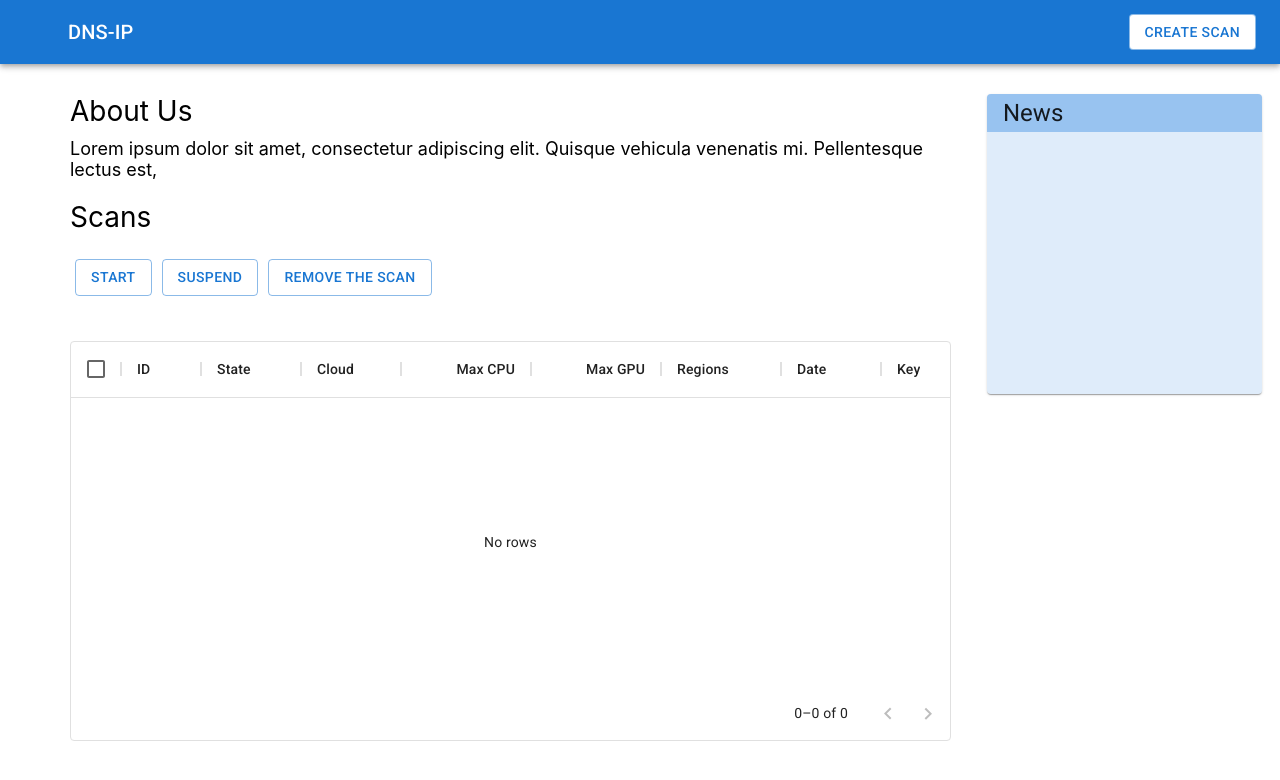
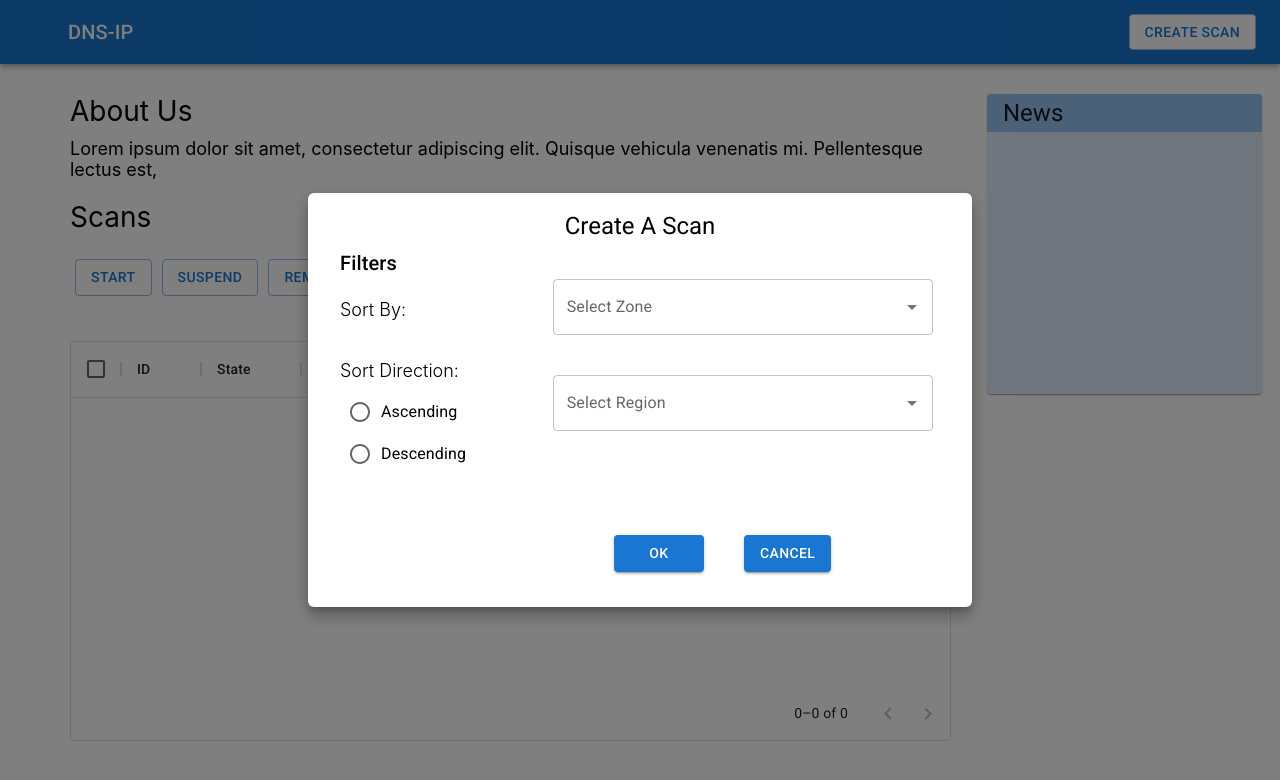
Before and after one commit to scorelab/DNSTool-Web-Application, a React (Create React App) app: page / in a window 1280 px wide. Both pictures are taken after a click on the button "CREATE SCAN". Shown: the top 780 px of the page. Built offline with nearby package versions, Linux system fonts and the light colour scheme; some icons are missing.

Commit message:
create scan ui

```diff
--- /dev/null
+++ b/src/components/createScan/index.js
@@ -0,0 +1,113 @@
+import React from 'react'
+import Box from '@material-ui/core/Box';
+import Typography from '@material-ui/core/Typography';
+import Modal from '@material-ui/core/Modal';
+import { Grid } from '@material-ui/core';
+import Stack from '@material-ui/core/Stack';
+import Radio from '@material-ui/core/Radio';
+import FormControlLabel from '@material-ui/core/FormControlLabel';
+import RadioGroup from '@material-ui/core/RadioGroup';
+import TextField from '@material-ui/core/TextField';
+import Autocomplete from '@material-ui/core/Autocomplete'
+import Button from '@material-ui/core/Button';
+
+const style = {
+    position: 'absolute',
+    top: '50%',
+    left: '50%',
+    transform: 'translate(-50%, -50%)',
+    width: 600,
+    minHeight: 350,
+    bgcolor: 'background.paper',
+    boxShadow: 10,
+    borderRadius: '6px',
+    p: 4,
+};
+
+const top100Films = [
+    { title: 'The Shawshank Redemption', year: 1994 },
+    { title: 'The Godfather', year: 1972 },
+    { title: 'The Godfather: Part II', year: 1974 },
+    { title: 'The Dark Knight', year: 2008 },
+    { title: '12 Angry Men', year: 1957 },
+    { title: "Schindler's List", year: 1993 },
+    { title: 'Pulp Fiction', year: 1994 },
+    { title: 'The Lord of the Rings: The Return of the King', year: 2003 },
+    { title: 'The Good, the Bad and the Ugly', year: 1966 },
+    { title: 'Fight Club', year: 1999 }
+]
+
+function CreateScanModal({ open, handleClose }) {
+    return (
+        <>
+            <Modal
+                open={open}
+                onClose={handleClose}
+                aria-labelledby="modal-modal-title"
+                aria-describedby="modal-modal-description"
+            >
+                <Box sx={style}>
+                    <Typography id="modal-modal-title" variant="h5" component="h2" textAlign='center' style={{ marginTop: '-15px' }}>
+                        Create A Scan
+                    </Typography>
+                    <Typography id="modal-modal-title" variant="h6" component="h2" style={{ marginTop: '5px' }}>
+                        Filters
+                    </Typography>
+                    <Grid container spacing={2}>
+                        <Grid item xs={4}>
+                            <Stack spacing={5} style={{ marginTop: '20px' }}>
+                                <div style={{ fontWeight: '300', fontSize: '18px' }}>
+                                    Sort By:
+                                </div>
+                                <div>
+                                    <div style={{ fontWeight: '300', fontSize: '18px' }}>
+                                        Sort Direction:
+                                    </div>
+                                    <Stack>
+                                        <RadioGroup
+                                            aria-label="gender"
+                                            defaultValue="female"
+                                            name="radio-buttons-group"
+                                            style={{ marginLeft: '10px', marginTop: '10px' }}
+                                        >
+                                            <FormControlLabel value="Ascending" control={<Radio />} label="Ascending" sx={{ fontSize: '12px' }} />
+                                            <FormControlLabel value="Descending" control={<Radio />} label="Descending" />
+                                        </RadioGroup>
+                                    </Stack>
+                                </div>
+                            </Stack>
+                        </Grid>
+                        <Grid item xs={8}>
+                            <Stack spacing={13}>
+                                <Stack spacing={5} alignItems='center'>
+                                    <Autocomplete
+                                        id="combo-box-demo"
+                                        options={top100Films}
+                                        getOptionLabel={(option) => option.title}
+                                        style={{ width: 380 }}
+                                        renderInput={(params) => <TextField {...params} label="Select Zone" variant="outlined" />}
+                                    />
+                                    <Autocomplete
+                                        id="combo-box-demo"
+                                        options={top100Films}
+                                        getOptionLabel={(option) => option.title}
+                                        style={{ width: 380 }}
+                                        renderInput={(params) => <TextField {...params} label="Select Region" variant="outlined" />}
+                                    />
+                                </Stack>
+
+                                <div style={{ display: 'flex', justifyContent: 'center' }}>
+                                    <Button variant="contained" style={{ marginLeft: '-40px', width: '90px' }}>OK</Button>
+                                    <Button variant="contained" onClick={handleClose} style={{ marginLeft: '40px' }}>Cancel</Button>
+                                </div>
+                            </Stack>
+
+                        </Grid>
+                    </Grid>
+                </Box>
+            </Modal>
+        </>
+    )
+}
+
+export default CreateScanModal
--- a/src/components/dashboard/index.js
+++ b/src/components/dashboard/index.js
@@ -2,8 +2,8 @@ import React from 'react'
 import Navbar from '../layout/navbar'
 import Grid from '@material-ui/core/Grid';
 import Button from '@material-ui/core/Button';
-import NewsCard from '../newscard';
-import ScanTable from '../scantable';
+import NewsCard from '../newsCard';
+import ScanTable from '../scanTable';
 import Scanbuttons from './Scanbuttons';
 
 function Dashboard() {
--- a/src/components/layout/navbar/index.js
+++ b/src/components/layout/navbar/index.js
@@ -1,4 +1,4 @@
-import React from 'react'
+import React, { useState } from 'react'
 import AppBar from '@material-ui/core/AppBar';
 import Toolbar from '@material-ui/core/Toolbar';
 import MenuIcon from '@material-ui/icons/Menu';
@@ -7,6 +7,7 @@ import Button from '@material-ui/core/Button';
 import IconButton from '@material-ui/core/IconButton';
 import { makeStyles } from '@material-ui/styles';
 import { Box } from '@material-ui/core';
+import CreateScanModal from '../../createScan';
 
 
 function Navbar() {
@@ -19,6 +20,10 @@ function Navbar() {
 
     const classes = useStyles();
 
+    const [openCreateScanModal, setOpenCreateScanModal] = useState(false)
+    const handleOpen = () => setOpenCreateScanModal(true);
+    const handleClose = () => setOpenCreateScanModal(false);
+
     return (
         <>
             <AppBar position="static" style={{ display: 'flex' }}>
@@ -29,7 +34,8 @@ function Navbar() {
                     <Typography variant="h6" component="div" sx={{ flexGrow: 1, textAlign: 'left' }}>
                         DNS-IP
                     </Typography>
-                    <Button className={classes.button} variant="outlined" >Create Scan</Button>
+                    <Button onClick={handleOpen} className={classes.button} variant="outlined" >Create Scan</Button>
+                    <CreateScanModal open={openCreateScanModal} handleClose={handleClose} />
                 </Toolbar>
             </AppBar>
         </>
```
Also changed, not shown: src/components/newsCard/index.js (renamed from src/components/newscard/index.js), src/components/scanTable/index.js (renamed from src/components/scantable/index.js).
